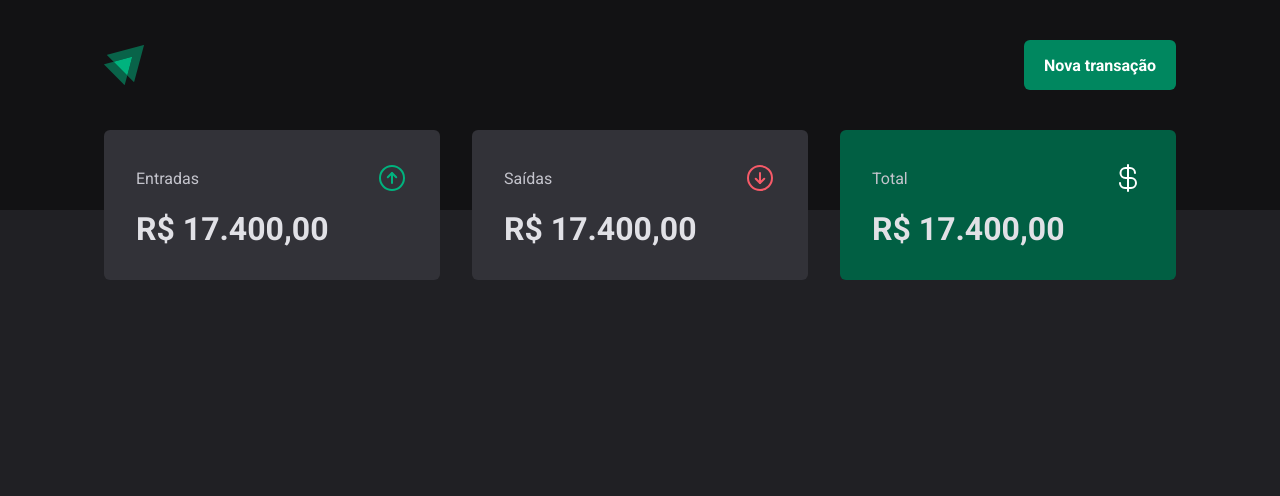
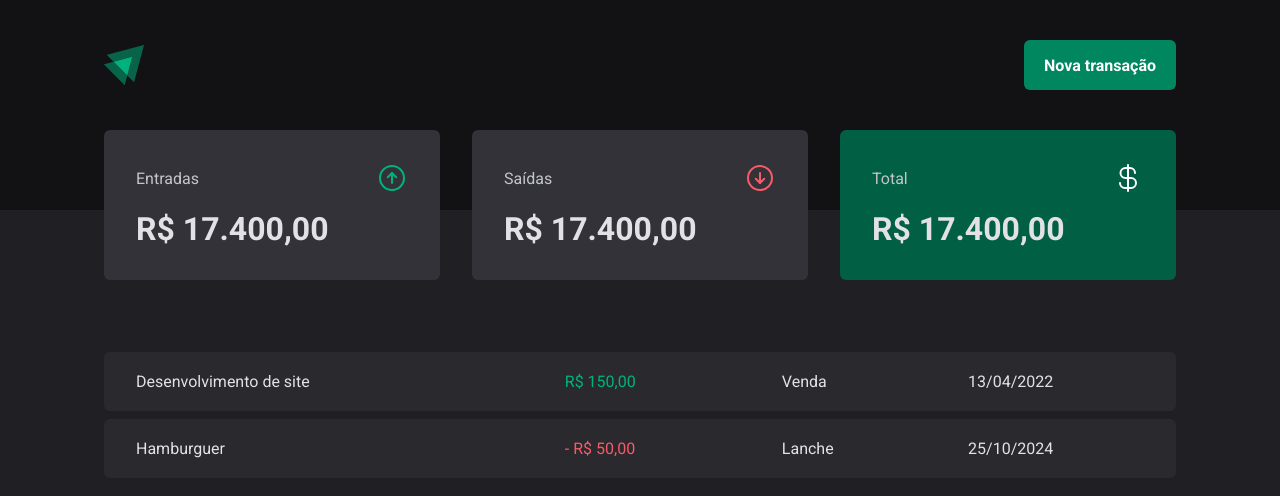
Before and after one commit to mthszr/dt-timer, a React (Vite) app: page / in a window 1280 px wide. Shown: the top 496 px of the page. Built offline with nearby package versions, Linux system fonts and the light colour scheme.

Commit message:
add Transactions page layout with styled components and transaction table

```diff
--- a/src/pages/Transactions/index.tsx
+++ b/src/pages/Transactions/index.tsx
@@ -1,11 +1,39 @@
-import { Header } from "../../components/Header";
-import { Summary } from "../../components/Summary/indext";
+import { Header } from '../../components/Header'
+import { Summary } from '../../components/Summary/indext'
+import {
+  PriceHighlight,
+  TransactionsContainer,
+  TransactionsTable,
+} from './styles'
 
 export function Transactions() {
   return (
     <div>
       <Header />
       <Summary />
+
+      <TransactionsContainer>
+        <TransactionsTable>
+          <tbody>
+            <tr>
+              <td width="40%">Desenvolvimento de site</td>
+              <td>
+                <PriceHighlight variant="income">R$ 150,00</PriceHighlight>
+              </td>
+              <td>Venda</td>
+              <td>13/04/2022</td>
+            </tr>
+            <tr>
+              <td width="40%">Hamburguer</td>
+              <td>
+                <PriceHighlight variant="outcome"> - R$ 50,00</PriceHighlight>
+              </td>
+              <td>Lanche</td>
+              <td>25/10/2024</td>
+            </tr>
+          </tbody>
+        </TransactionsTable>
+      </TransactionsContainer>
     </div>
   )
 }
--- a/src/pages/Transactions/styles.ts
+++ b/src/pages/Transactions/styles.ts
@@ -0,0 +1,38 @@
+import styled from 'styled-components'
+
+export const TransactionsContainer = styled.main`
+  width: 100%;
+  max-width: 1120px;
+  margin: 4rem auto 0;
+  padding: 0 1.5rem;
+`
+
+export const TransactionsTable = styled.table`
+  width: 100%;
+  border-collapse: separate;
+  border-spacing: 0 0.5rem;
+  margin-top: 1.5rem;
+
+  td {
+    padding: 1.25rem 2rem;
+    background: ${props => props.theme['gray-700']};
+
+    &:first-child {
+      border-top-left-radius: 6px;
+      border-bottom-left-radius: 6px;
+    }
+
+    &:last-child {
+      border-top-right-radius: 6px;
+      border-bottom-right-radius: 6px;
+    }
+  }
+`
+
+interface PriceHighlightProps {
+  variant: 'income' | 'outcome'
+}
+
+export const PriceHighlight = styled.span<PriceHighlightProps>`
+  color: ${props => (props.variant === 'income' ? props.theme['green-300'] : props.theme['red-300'])}
+`
```
